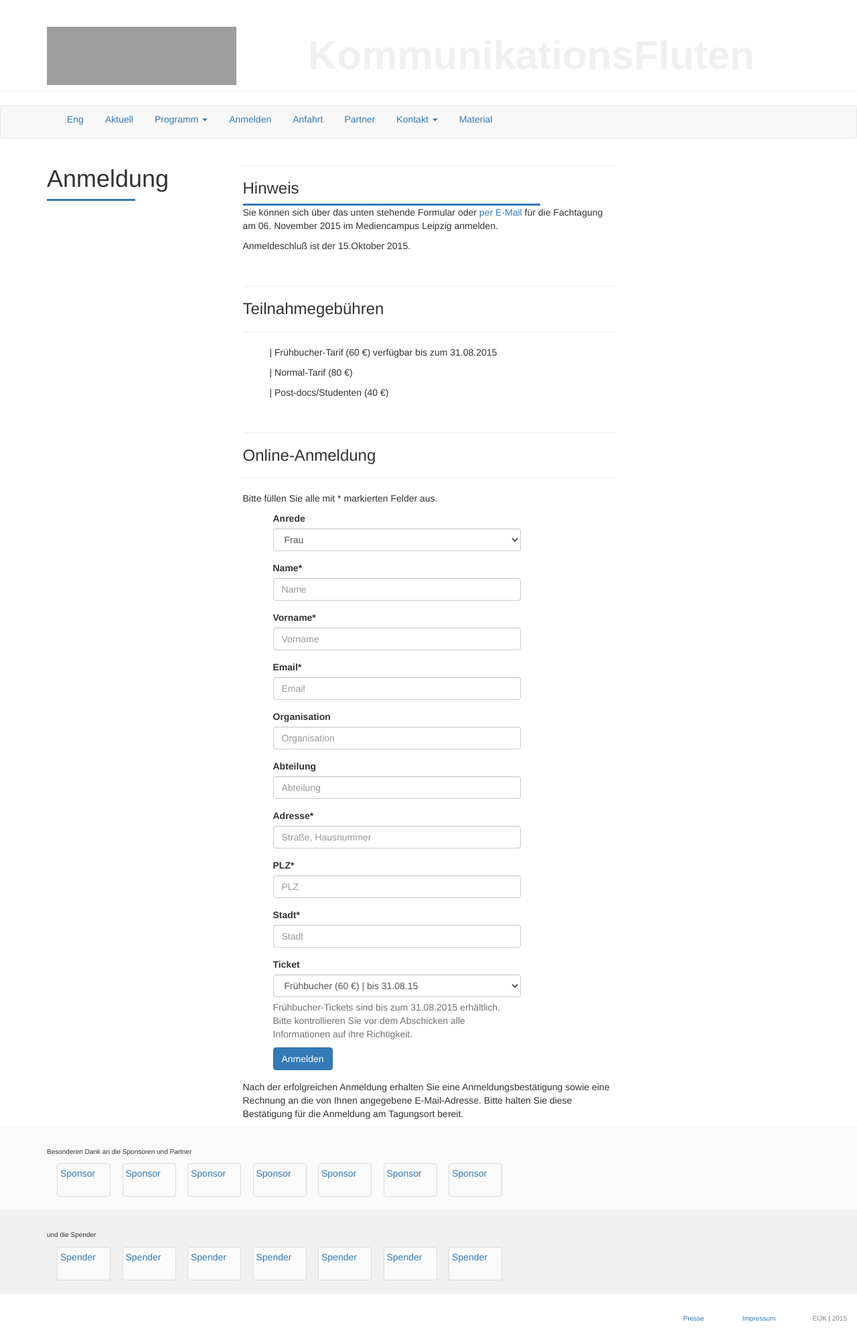
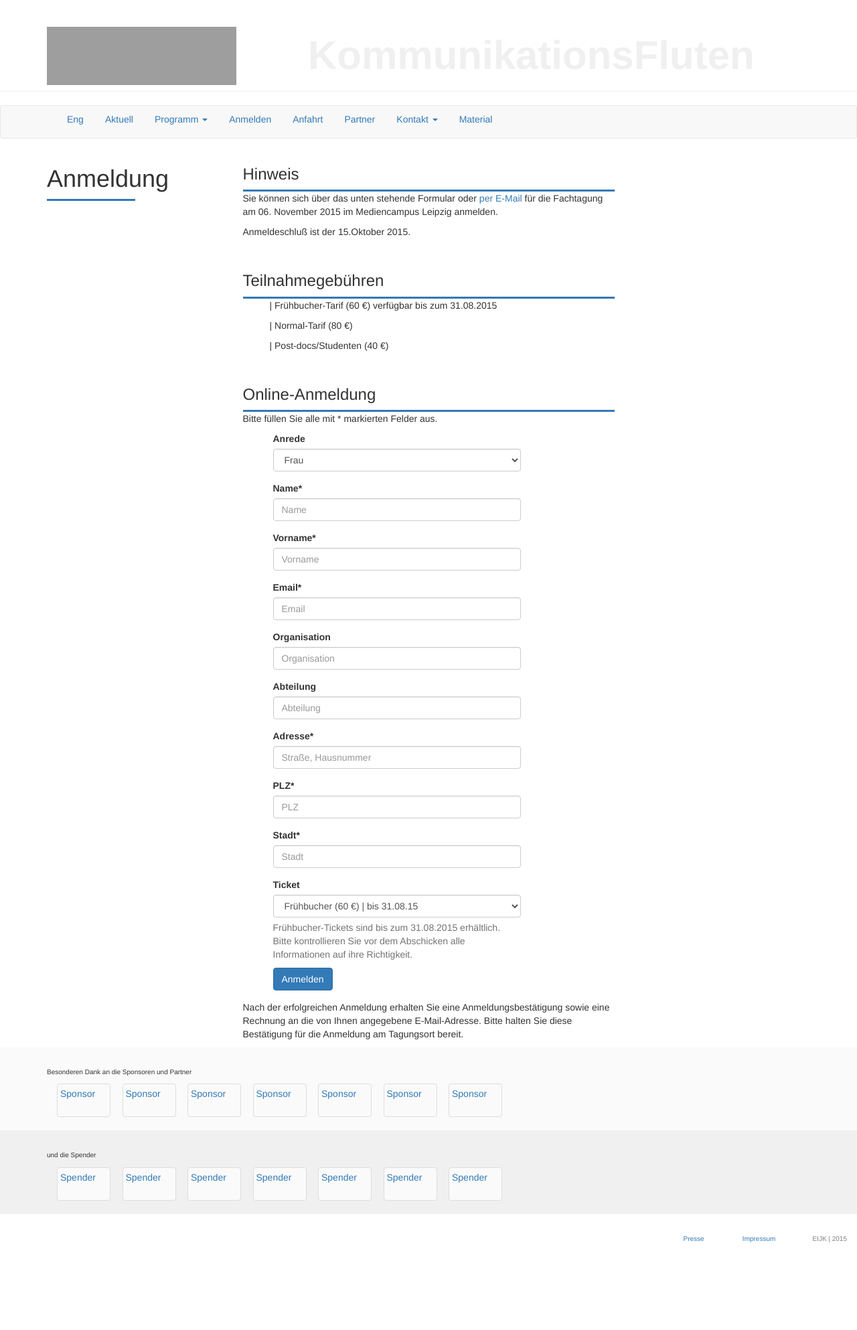
Before and after one commit to susedev/test, a Jekyll site: the page built from anmeldung.html, in a window 1280 px wide. Shown: the whole page at 67% size. Built offline with Jekyll 4.4.1, drawn with Linux system fonts in a browser that asks for light colours; nearby versions of some CDN libraries; after the commit the page ends 1867 px from its top, so only the background shows below that; grey boxes are pictures that could not be loaded.

Commit message:
Update anmeldung.html

```diff
--- a/anmeldung.html
+++ b/anmeldung.html
@@ -1,20 +1,19 @@
 ---
 title: Anmeldung
 ---
-<hr noshade="noshade" size="1" />
 <h3>Hinweis</h3>
 
-<div class="box" style="background-color: #337AB7; width: 80%; height:3px; margin-top:3px;"></div>
+<div class="box" style="background-color: #337AB7; height:3px; margin-top:3px;"></div>
 <p>Sie k&ouml;nnen sich &uuml;ber das unten stehende Formular oder <a href="mailto:kommunikationsfluten@eijc.eu?subject=Anmeldung%20zur%20Tagung%20%22KommunikationsFluten%22&amp;body=Sehr%20geehrte%20Damen%20und%20Herren%2C%20%0A%0Ahiermit%20m%C3%B6chte%20ich%20mich%20verbindlich%20f%C3%BCr%20die%20Teilnahme%20an%20der%20Konferenz%20%22KommunikationsFluten%22%2C%20am%206.%20November%202015%20im%20Mediencampus%2C%20Leipzig%2C%20anmelden.%0A%0AZu%20diesem%20Zweck%20%C3%BCbermittle%20ich%20Ihnen%20folgende%20Daten%20zu%20meiner%20Person%3A%0AName%0AVorname%0AOrganisation%20%0A(ggf.%20Abteilung)%0APostanschrift%0ATicketwunsch%20%3A%20%20Normal%20%7C%20Fr%C3%BChbucher%20%7C%20Student%2FPostdoc%20(nicht%20zutreffendes%20bitte%20streichen)%0A%0ABitte%20senden%20Sie%20mir%20eine%20Rechnung%20%C3%BCber%20die%20Tagungsgeb%C3%BChr%20an%20folgende%20Adresse%20(nicht%20zutreffendes%20bitte%20streichen)%3A%0AAdresse%20siehe%20oben%0Aoder%0Aabweichende%20Rechnungsadresse%3A%0AName%0AVorname%0AOrganisation%20%0A(ggf.%20Abteilung)%0APostanschrift%0A%0A%0AMit%20freundlichen%20Gr%C3%BC%C3%9Fen%0A%0A%0A%0A">per E-Mail</a> f&uuml;r die Fachtagung am 06. November 2015 im Mediencampus Leipzig anmelden.</p>
 
 <p>Anmeldeschlu&szlig; ist der 15.Oktober 2015.</p>
 
 <p>&nbsp;</p>
 
-<hr noshade="noshade" size="1" />
+
 <h3>Teilnahmegeb&uuml;hren</h3>
 
-<hr noshade="noshade" size="1" />
+<div class="box" style="background-color: #337AB7; height:3px; margin-top:3px;"></div>
 <p style="margin-left: 40px;">| Fr&uuml;hbucher-Tarif (60 &euro;) verf&uuml;gbar bis zum 31.08.2015</p>
 
 <p style="margin-left: 40px;">| Normal-Tarif (80 &euro;)</p>
@@ -23,10 +22,10 @@ title: Anmeldung
 
 <p style="margin-left: 40px;">&nbsp;</p>
 
-<hr noshade="noshade" size="1" />
+
 <h3>Online-Anmeldung</h3>
 
-<hr noshade="noshade" size="1" />
+<div class="box" style="background-color: #337AB7; height:3px; margin-top:3px;"></div>
 <p style="text-align: justify;">Bitte f&uuml;llen Sie alle mit * markierten Felder aus.</p>
 
 <div class="container" style="width:400px; margin-left: 30px;">
```
